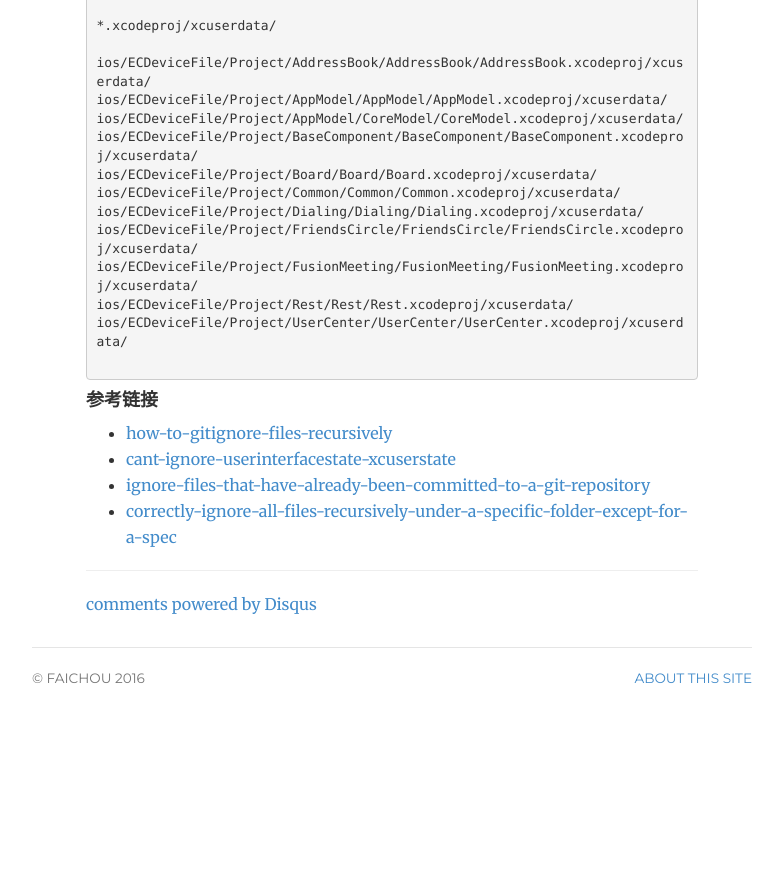
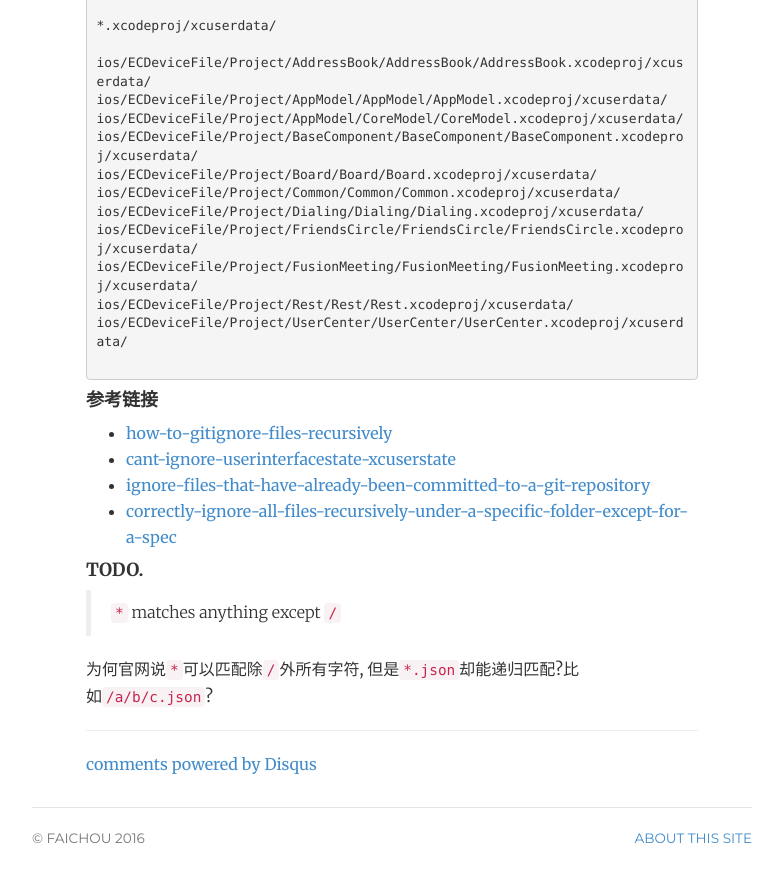
Before and after one commit to FaiChou/faichou.github.io, a Jekyll site: the page built from _posts/2018-05-10-gitignore递归排除某类文件夹.md, in a window 1280 px wide and 900 px high, scrolled down 3213 px. Shown: the top 882 px of the window, without its empty margins (248-1031 px from the left). Built offline with Jekyll 4.4.1, drawn with Linux system fonts in a browser that asks for light colours; comment, search, counter and statistics services are not loaded; before the commit the page ends 3953 px from its top, so only the background shows below that.

Commit message:
add todo

```diff
--- a/_posts/2018-05-10-gitignore递归排除某类文件夹.md
+++ b/_posts/2018-05-10-gitignore递归排除某类文件夹.md
@@ -140,3 +140,10 @@ ios/ECDeviceFile/Project/UserCenter/UserCenter/UserCenter.xcodeproj/xcuserdata/
 - [cant-ignore-userinterfacestate-xcuserstate](https://stackoverflow.com/questions/6564257/cant-ignore-userinterfacestate-xcuserstate)
 - [ignore-files-that-have-already-been-committed-to-a-git-repository](https://stackoverflow.com/questions/1139762/ignore-files-that-have-already-been-committed-to-a-git-repository)
 - [correctly-ignore-all-files-recursively-under-a-specific-folder-except-for-a-spec](https://stackoverflow.com/questions/17812717/correctly-ignore-all-files-recursively-under-a-specific-folder-except-for-a-spec)
+
+
+#### TODO.
+
+> `*` matches anything except `/`
+
+为何官网说`*`可以匹配除`/`外所有字符, 但是`*.json`却能递归匹配?比如`/a/b/c.json`?
```
